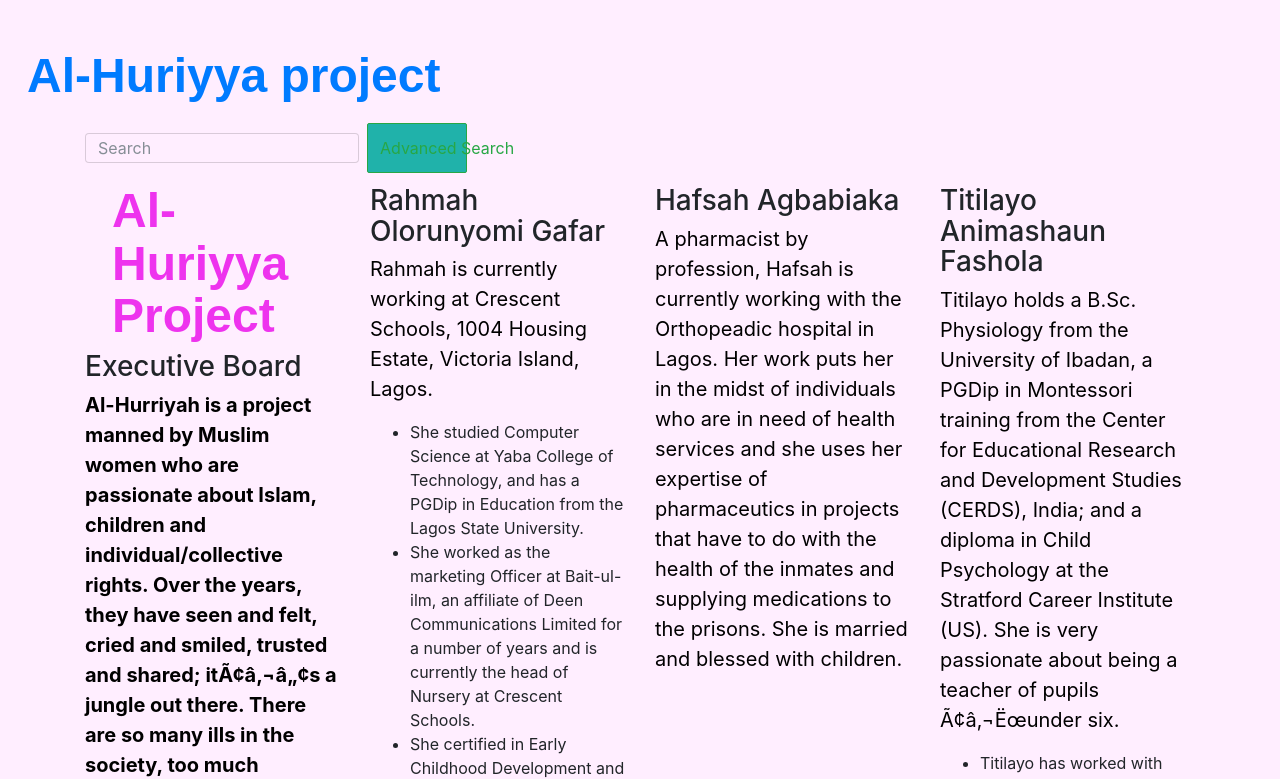
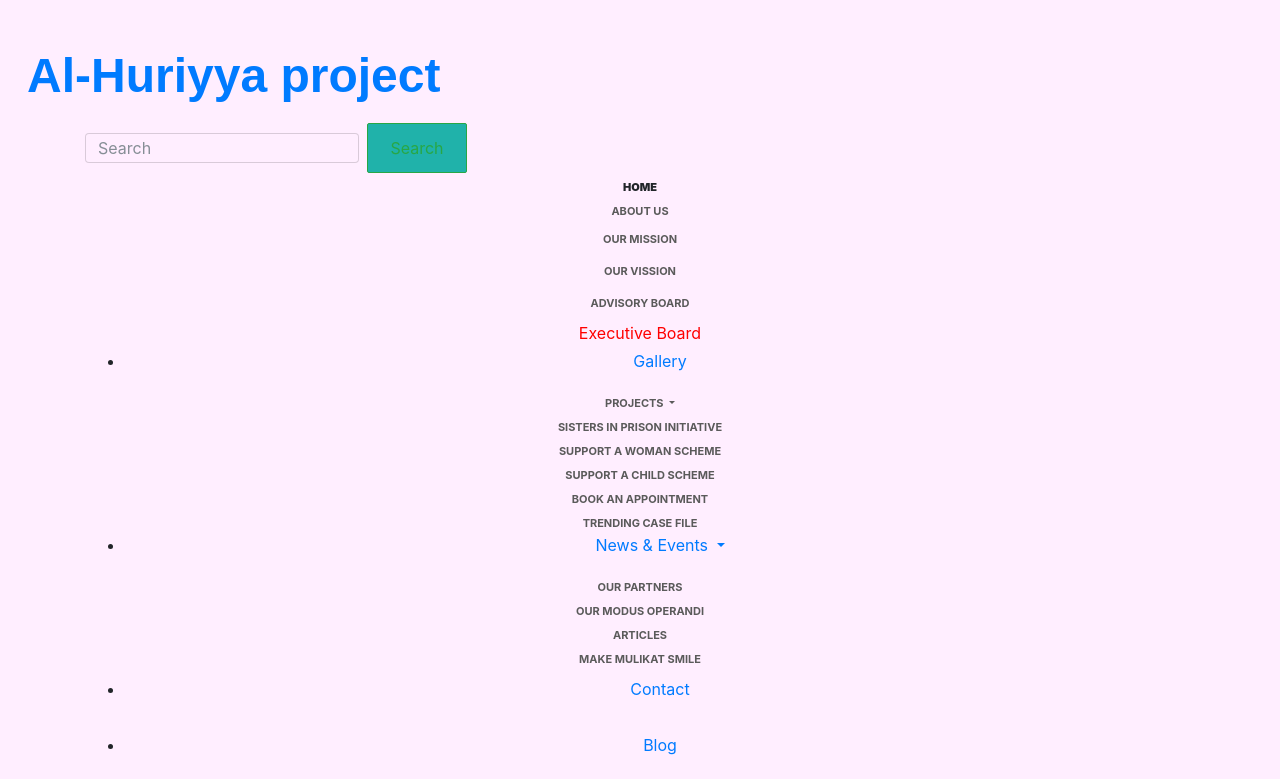
Before and after one commit to mcube25/al-huriya-5, a plain HTML site: page executive.html in a window 1280 px wide. Shown: the top 779 px of the page. Drawn offline with nearby package versions, Linux system fonts and the light colour scheme.

Commit message:
forgot page

```diff
--- a/executive.html
+++ b/executive.html
@@ -19,21 +19,21 @@
             <div class='container'>
                 <form class="form-inline">
                     <input class="form-control mr-sm-2" type="text" placeholder="Search" aria-label="Search">
-                    <button class="btn btn-outline-success my-2 my-sm-0" type="submit">Advanced Search</button>
+                    <button class="btn btn-outline-success my-2 my-sm-0" type="submit">Search</button>
                 </form>
-                <div class="collapse navbar-collapse" id="navbarNavDropdown">
+                <div class="navbarNavDropdown">
                     <nav class="navbar-default">
                         <ul class='navbar-nav'>
                             <li class='nav-item active'>
                                 <a class='"nav-link" href="#"'><strong>Home</strong></a>
                             </li>
-                            <div class="dropdown-menu" aria-labelledby="navbarDropdownMenuLink">
+
                             <li class='nav-item dropdown'><a href="about.html">About Us</a></li>
                             <li class="dropdown-item"><a href="mission.html">Our Mission</a></li>
                             <li class="dropdown-item"><a href="vission.html">Our vission</a></li>
                             <li class="dropdown-item"><a href="advisory.html">advisory board</a></li>
                             <li class="dropdown-item"><span style="color: red">Executive Board</span></li>
-                            </div>
+
                         </ul>
                         <ul>
                             <li><a href="Gallery.html">Gallery</a></li>
@@ -62,10 +62,10 @@
                         <ul>
                             <li class='nav-item'><a class='nav-link' href='Blog.html'>Blog</a></li>
                         </ul>
-                </div>
+
                     </nav>
                 </div>
-        </div>
+
     </header>
 
     <!--Main layout-->
```
Lines whose indentation alone changed are shown as unchanged.
